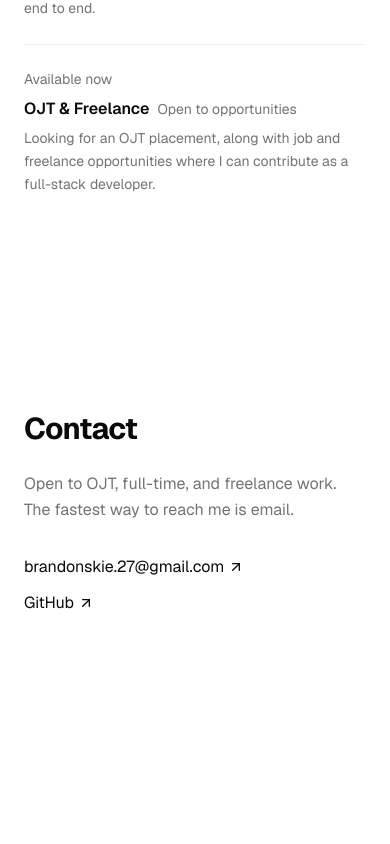
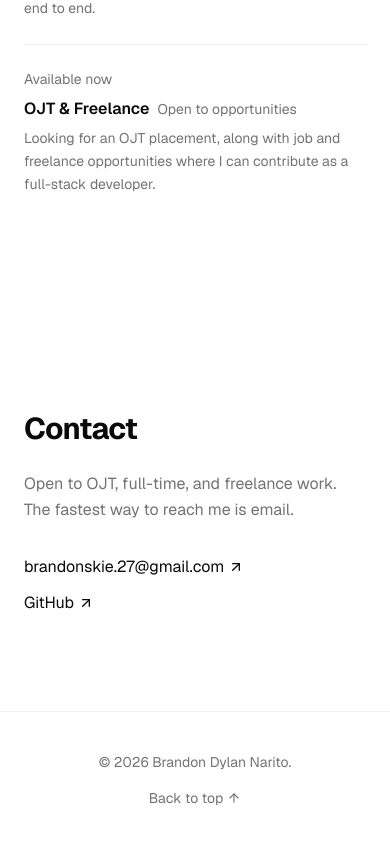
Before and after one commit to brandonskie27-hub/my-portfolio, a Next.js app: page / in a window 390 px wide. Shown: the part 4379-5223 px from the top of the page. Before the commit the page ends 5090 px from the top, so only its background shows below. Built offline with nearby package versions, Linux system fonts and the light colour scheme.

Commit message:
Add a minimal footer with copyright and back-to-top
Co-Authored-By: Claude Sonnet 5 <noreply@anthropic.com>

```diff
--- a/app/layout.tsx
+++ b/app/layout.tsx
@@ -2,6 +2,7 @@ import type { Metadata } from "next";
 import { Geist, Geist_Mono } from "next/font/google";
 import { ThemeProvider } from "next-themes";
 import { Navbar } from "@/components/navbar";
+import { Footer } from "@/components/footer";
 import "./globals.css";
 
 const geistSans = Geist({
@@ -33,6 +34,7 @@ export default function RootLayout({ children }: LayoutProps<"/">) {
         <ThemeProvider attribute="class" defaultTheme="system" enableSystem>
           <Navbar />
           {children}
+          <Footer />
         </ThemeProvider>
       </body>
     </html>
--- /dev/null
+++ b/components/footer.tsx
@@ -0,0 +1,27 @@
+import { ArrowUp } from "lucide-react"
+import { cn } from "@/lib/utils"
+
+const focusRing =
+  "outline-none focus-visible:ring-2 focus-visible:ring-ring/50 focus-visible:ring-offset-2 focus-visible:ring-offset-background"
+
+export function Footer() {
+  const year = new Date().getFullYear()
+
+  return (
+    <footer className="w-full border-t border-border/60">
+      <div className="mx-auto flex w-full max-w-5xl flex-col items-center gap-4 px-6 py-10 text-sm text-muted-foreground sm:flex-row sm:justify-between sm:px-10 lg:px-16">
+        <p>&copy; {year} Brandon Dylan Narito.</p>
+        <a
+          href="#top"
+          className={cn(
+            "group inline-flex items-center gap-1 rounded-sm text-muted-foreground transition-colors hover:text-foreground",
+            focusRing
+          )}
+        >
+          Back to top
+          <ArrowUp className="size-3.5 transition-transform duration-200 group-hover:-translate-y-0.5" />
+        </a>
+      </div>
+    </footer>
+  )
+}
--- a/components/hero.tsx
+++ b/components/hero.tsx
@@ -12,7 +12,10 @@ const focusRing =
 
 export function Hero() {
   return (
-    <section className="relative flex min-h-svh w-full items-center overflow-hidden pt-24 pb-20">
+    <section
+      id="top"
+      className="relative flex min-h-svh w-full items-center overflow-hidden pt-24 pb-20"
+    >
       <HeroGrid />
       {/* Fades the grid into the page background at the top (clears the
           floating navbar) and bottom (softens into the next section)
```
